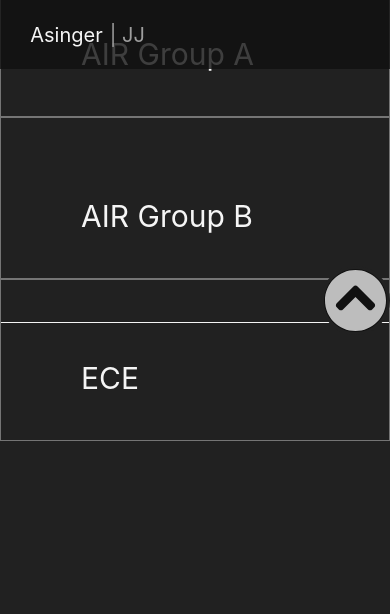
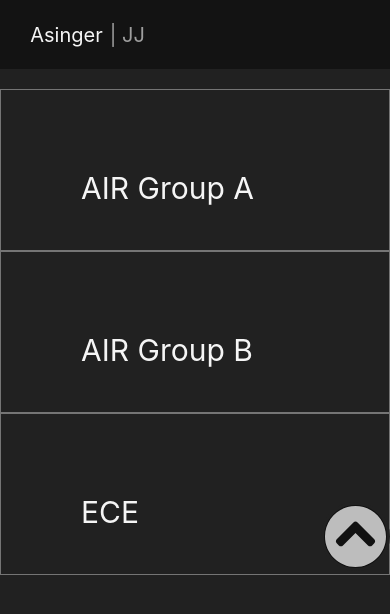
Before and after one commit to Janmejay-Joshi/moodle-v2, a Next.js app: page / in a window 390 px wide. Shown: the top 614 px of the page. Built offline with nearby package versions, Linux system fonts and the light colour scheme.

Commit message:
Fixed bugs

```diff
--- a/pages/index.js
+++ b/pages/index.js
@@ -14,7 +14,7 @@ export default function Home() {
         <>
             <Header />
             <div className={styles.container}>
-                <div className={styles.head}>
+                <div className={styles.main}>
                     <Link href="/branch/air_a">
                         <div className={styles.branch}>
                             <a>AIR Group A</a>
@@ -31,7 +31,6 @@ export default function Home() {
                         </div>
                     </Link>
                 </div>
-                <main className={styles.main}></main>
             </div>
         </>
     );
--- a/styles/Home.module.scss
+++ b/styles/Home.module.scss
@@ -47,6 +47,7 @@
 
 @media screen and (max-width: 400px) {
     .head {
+        margin-top: 1rem;
         flex-direction: column;
         min-height: 200px;
         max-height: 250px;
```
